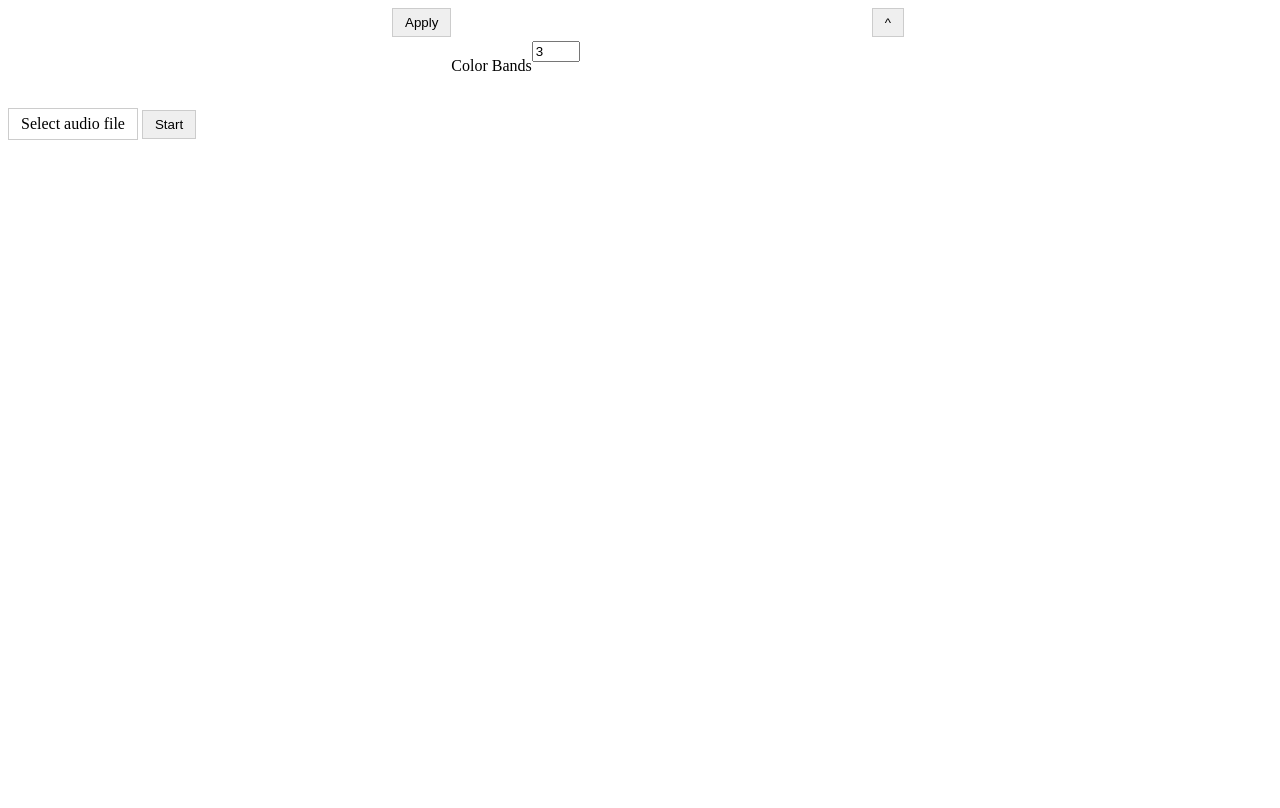
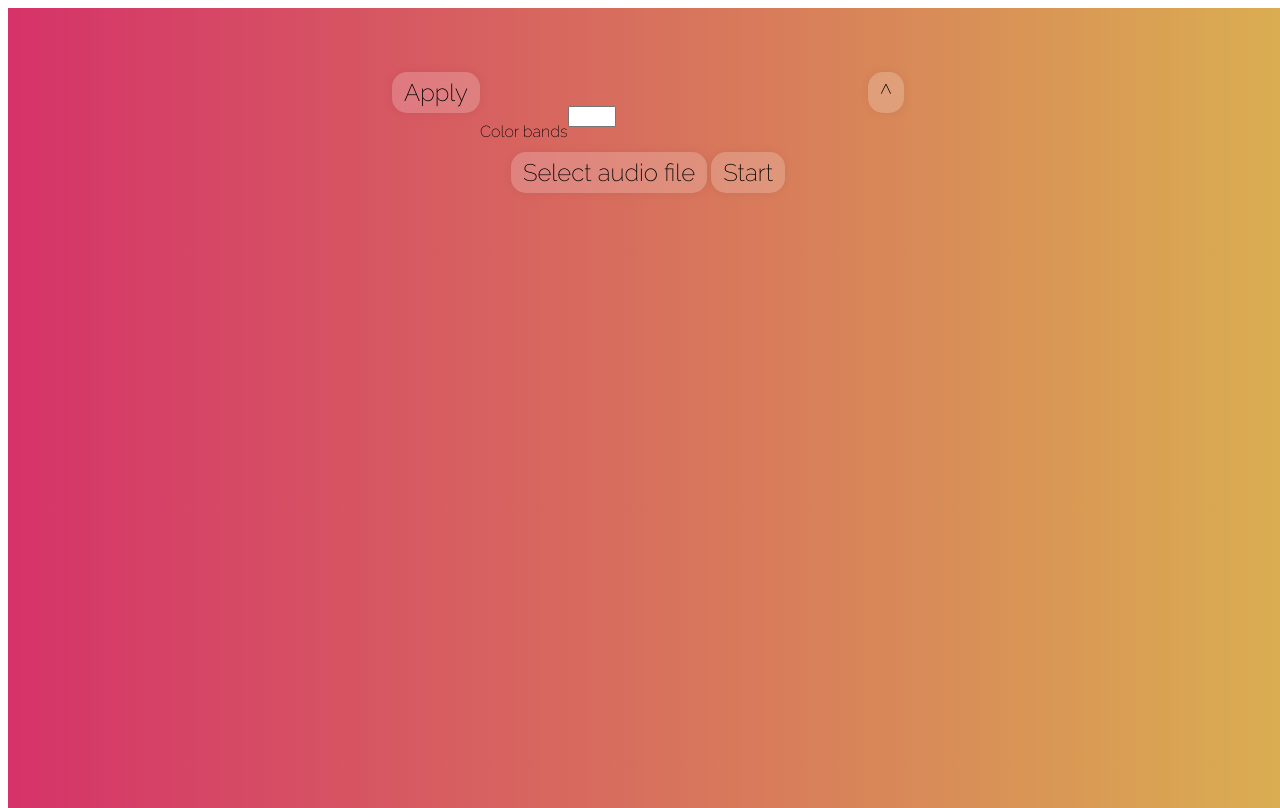
Before and after one commit to Rolands-Laucis/PIT_audio_visualizer, a Svelte app in the folder website/: page / in a window 1280 px wide. Built offline with nearby package versions, Linux system fonts and the light colour scheme.

Commit message:
Added style, subdiv into components

```diff
--- a/website/public/global.css
+++ b/website/public/global.css
@@ -1,5 +1,31 @@
+@import url('https://fonts.googleapis.com/css2?family=Raleway:wght@200&display=swap');
+
 html, body {
 	position: relative;
 	width: 100%;
 	height: 100%;
+	font-family: 'Raleway', sans-serif;
 }
+
+.myButton{
+	border: none;
+	padding: 6px 12px;
+
+	font-family: 'Raleway', sans-serif;
+	border-radius: 15px;
+	font-size: 1.5em;
+}
+
+.frosted{
+	box-shadow: 0px 0px 10px 1px rgba(0,0,0,0.05);
+    background-color: rgba(255, 255, 255, 0.2);
+  	backdrop-filter: blur(10px) saturate(100%);
+}
+
+.frosted:hover{
+	box-shadow: 0px 0px 10px 1px rgba(0,0,0,0.05);
+    background-color: rgba(255, 255, 255, 0.3);
+  	backdrop-filter: blur(10px) saturate(100%);
+
+	cursor: pointer;
+}
--- a/website/src/App.svelte
+++ b/website/src/App.svelte
@@ -1,80 +1,41 @@
 <script>
-	//import {StartVizualization, LoadSong} from "../public/scripts/app.js"
-	//import app from "../public/scripts/app.js"
-
-	let vizCofigPanel = true;
-	let capCofigPanel = false;
-	let band_count = 3
+	import TopPanel from './TopPanel.svelte'
+	import BotPanel from './BotPanel.svelte'
 
 	function Start(){ StartVizualization() }
 	function Load(song){ LoadSong(song) }
-	function ApplyVizConfig(){ VizConfig() }
 </script>
 
 <main>
-	<div class="top_config">
-		<button class="myButton" style="float: left;" on:click={ApplyVizConfig}>Apply</button>
-		<button class="myButton" style="float: right;" on:click={()=>vizCofigPanel = !vizCofigPanel}>^</button>
-		{#if vizCofigPanel}
-			<br>
-			<div class="option">
-				<p>Color Bands</p>
-				<input type="number" min="1" max="5" class="numField" bind:value={band_count}/>
-			</div>
-		{/if}
+	<TopPanel/>
+
+	<div id="vizualization_canvas">
+		<div class='canvas_panel'>
+			<label class="myButton frosted" for="audio_file">Select audio file</label>
+			<input type="file" id="audio_file" accept=".mp3" class="hidden" on:change={(song)=>Load(song)}/>
+
+			<button class="myButton frosted" on:click={Start}>Start</button>
+		</div>
 	</div>
 
-	<div id="vizualization_canvas">
-		<label class="custom-file-upload" for="audio_file">Select audio file</label>
-		<input type="file" id="audio_file" accept=".mp3" class="hidden" on:change={(song)=>Load(song)}/>
-
-		<button class="myButton" on:click={Start}>Start</button>
-	</div>
-
-	<div class="bot_config">
-
-	</div>
+	<BotPanel/>
 </main>
 
 <style>
 
-.top_config{
-	height: 100px;
-	display: block;
-	text-align: center;
-	margin-left: 30%;
-	margin-right: 30%;
-}
+main{
+	height: 100%;
 
-.option{
-	padding-top: 3%;
-	display: flex;
-	vertical-align: middle;
-}
-
-.numField{
-	height: 1%;
-	vertical-align: middle;
+	background: linear-gradient(90deg, #d53369 0%, #daae51 100%);
 }
 
 input[type="file"] {
     display: none;
 }
 
-.myButton{
-	border: 1px solid #ccc;
-    display: inline-block;
-    padding: 6px 12px;
-    cursor: pointer;
-}
-.custom-file-upload {
-    border: 1px solid #ccc;
-    display: inline-block;
-    padding: 6px 12px;
-    cursor: pointer;
+.canvas_panel{
+	text-align: center;
+	padding-bottom: 2%;
 }
 
-.bot_config{
-	height: 100px;
-}
 </style>
--- /dev/null
+++ b/website/src/BotPanel.svelte
@@ -0,0 +1,25 @@
+<script>
+	import Option from './Option.svelte'
+
+	let capCofigPanel = false;
+
+	function ApplyCapConfig(){ CapConfig() }
+</script>
+
+<div class="bot_config">
+
+</div>
+
+<style>
+
+.bot_config{
+	padding-top: 5%;
+	height: 10%;
+	display: block;
+	text-align: center;
+	margin-left: 30%;
+	margin-right: 30%;
+}
+
+
+</style>
--- /dev/null
+++ b/website/src/Option.svelte
@@ -0,0 +1,26 @@
+<script>
+
+    export let type, text;
+    let val;
+
+</script>
+
+
+<div class="option">
+    <p>{text}</p>
+    <input type="number" min="1" max="5" class="numField" bind:value={val}/>
+</div>
+
+<style>
+.option{
+	padding-top: 3%;
+	display: flex;
+	vertical-align: middle;
+    margin: none;
+}
+
+.numField{
+	height: 2%;
+	vertical-align: middle;
+}
+</style>
--- /dev/null
+++ b/website/src/TopPanel.svelte
@@ -0,0 +1,31 @@
+<script>
+	import Option from './Option.svelte'
+
+	let vizCofigPanel = true;
+	let capCofigPanel = false;
+	let band_count = 3
+
+	function ApplyVizConfig(){ VizConfig() }
+</script>
+
+<div class="top_config">
+	<button class="myButton frosted" style="float: left;" on:click={ApplyVizConfig}>Apply</button>
+	<button class="myButton frosted" style="float: right;" on:click={()=>vizCofigPanel = !vizCofigPanel}>^</button>
+	{#if vizCofigPanel}
+		<br>
+		<Option text='Color bands' type='num input box'/>
+	{/if}
+</div>
+
+<style>
+
+.top_config{
+	padding-top: 5%;
+	height: 10%;
+	display: block;
+	text-align: center;
+	margin-left: 30%;
+	margin-right: 30%;
+}
+
+</style>
```
